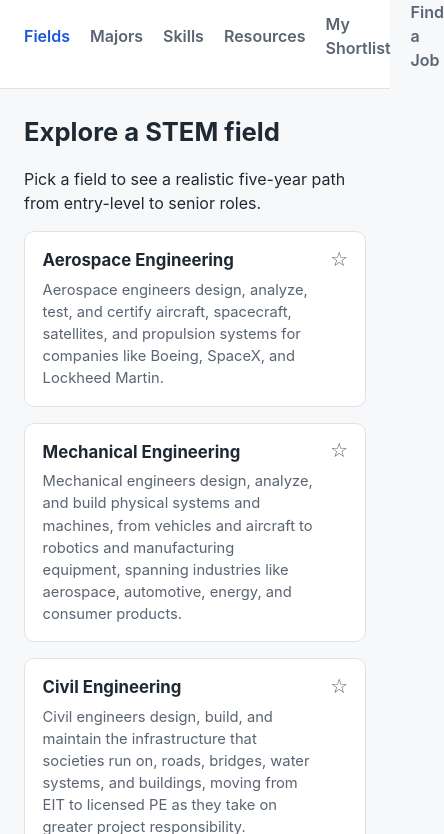
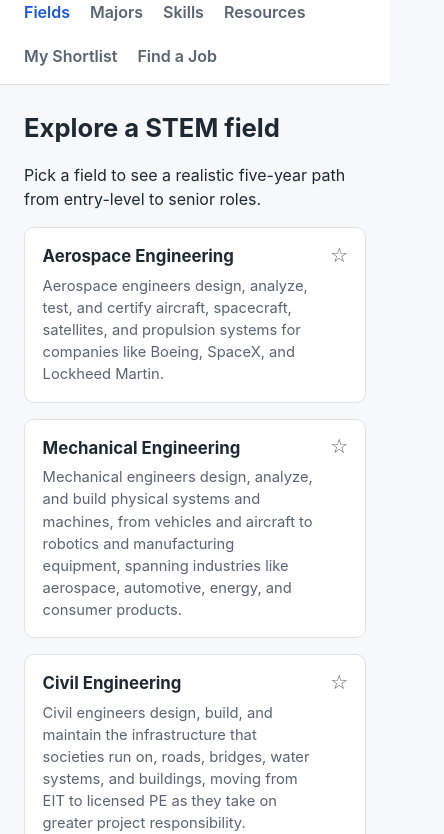
Before and after one commit to shikharsisodia7/stem-with-ashley, a plain HTML site: page index.html in a window 390 px wide. Shown: the part 60-894 px from the top of the page, 444 px wide, since content can reach past the window. Drawn offline with Linux system fonts and the light colour scheme.

Commit message:
Responsiveness and accessibility fixes across new pages
Fix header nav horizontal overflow at narrow widths: .site-nav lacked
its own flex-wrap, so the 6 nav items (up from round 1's 3) overflowed
past the viewport at 375px, clipping "My Shortlist" and hiding "Find a
Job" entirely. Adding flex-wrap: wrap lets the nav wrap onto a second
row cleanly, matching the pattern already used on .site-header.

Full QA pass across majors grid/detail, resources, field media
section, and the Job Finder sub-app at 1280/768/375px plus an
accessibility check (alt text, form labels, focus outlines, link
text) found no other real issues.

```diff
--- a/styles.css
+++ b/styles.css
@@ -58,7 +58,7 @@ a:hover { text-decoration: underline; }
   .brand-logo { width: 1.75rem; height: 1.75rem; }
 }
 
-.site-nav { display: flex; gap: 1.25rem; align-items: center; }
+.site-nav { display: flex; flex-wrap: wrap; gap: 1.25rem; align-items: center; }
 .site-nav a { color: var(--text-muted); font-weight: 600; }
 .site-nav a.active { color: var(--brand); }
 
```
